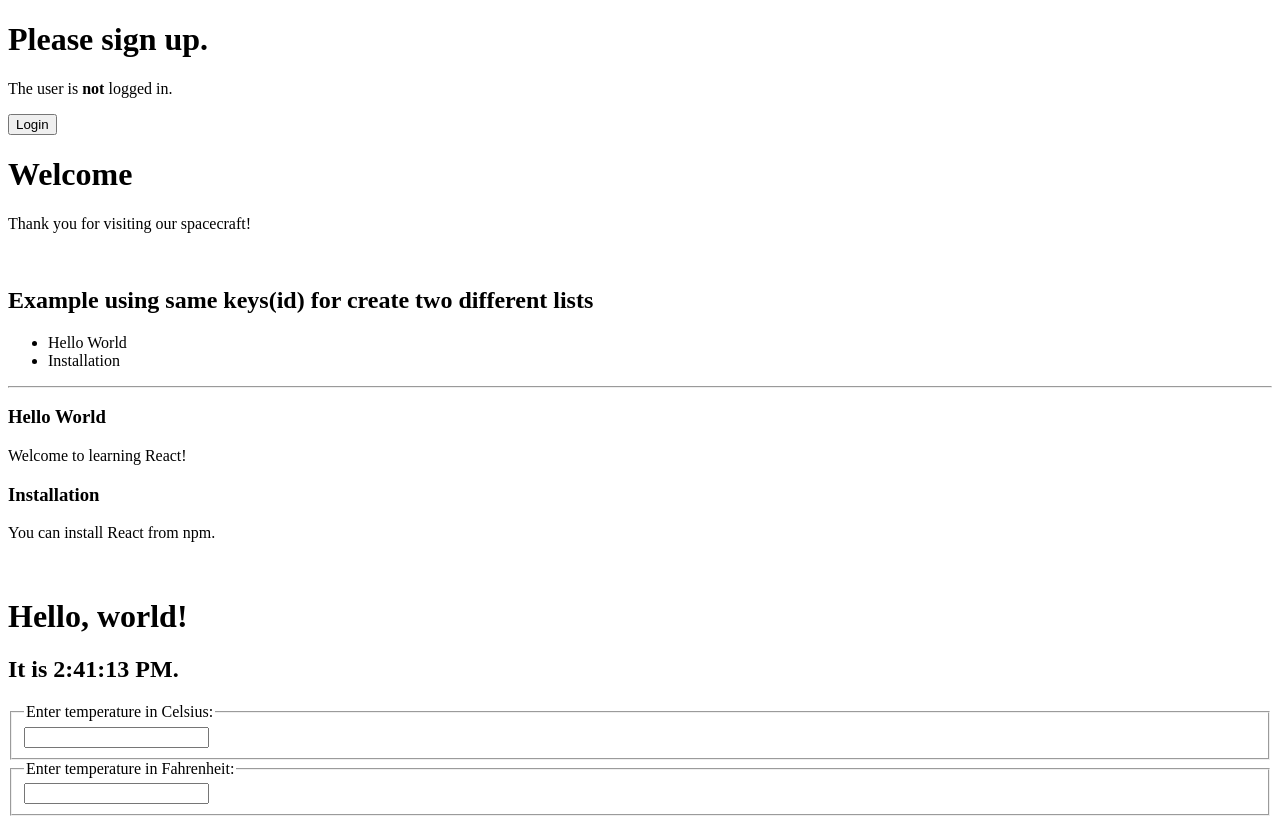
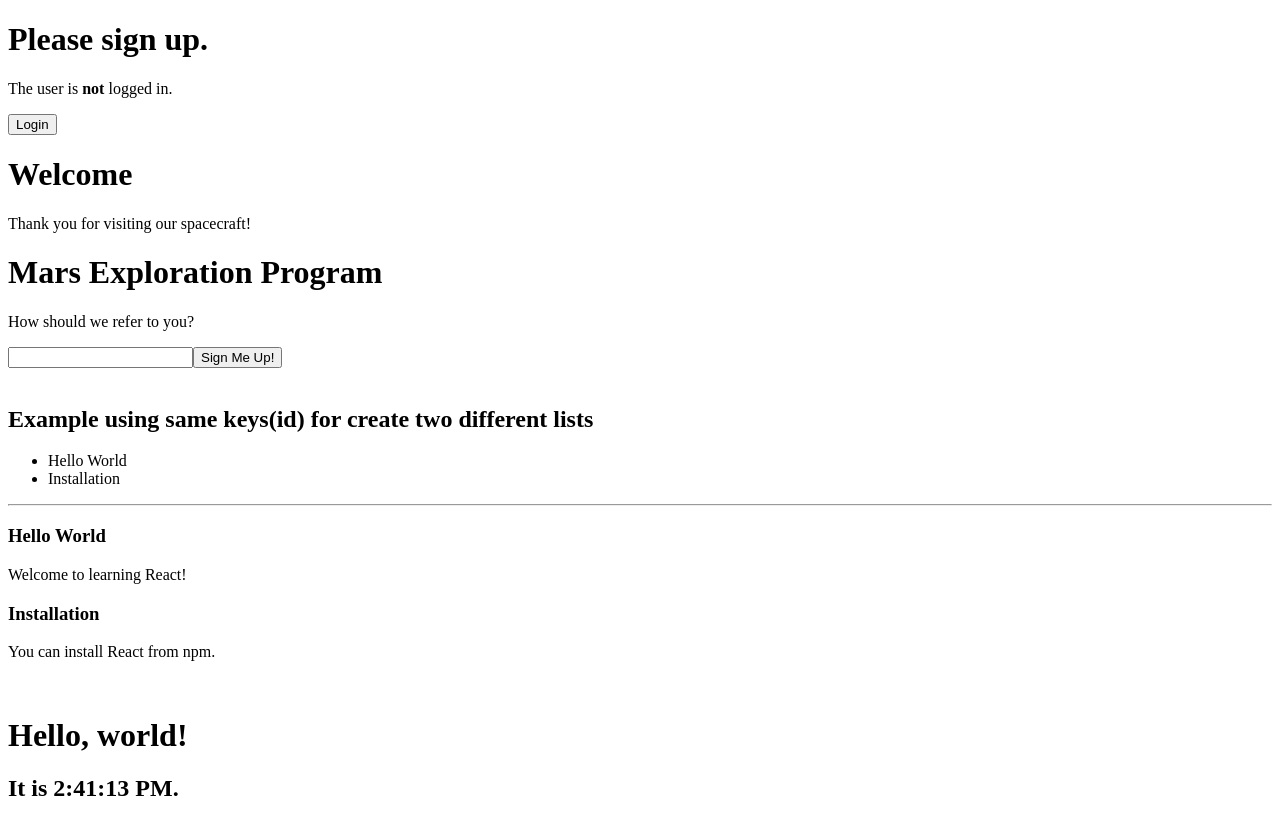
Before and after one commit to duza/test_react_project, a React (Create React App) app in the folder hello-world/: page / in a window 1280 px wide. Shown: the top 818 px of the page. Built offline with nearby package versions, Linux system fonts and the light colour scheme.

Commit message:
Added composition.

```diff
--- a/hello-world/src/index.js
+++ b/hello-world/src/index.js
@@ -43,6 +43,51 @@
     </div>
   );
 }
+
+function Dialog(props) {
+  return (
+    <FancyBorder color="blue">
+      <h1 className="Dialog-title">
+        {props.title}
+      </h1>
+      <p className="Dialog-message">
+        {props.message}
+      </p>
+      {props.children}
+    </FancyBorder>
+  );
+}
+
+class SignUpDialog extends React.Component {
+  constructor(props) {
+    super(props);
+    this.handleChange = this.handleChange.bind(this);
+    this.handleSignUp = this.handleSignUp.bind(this);
+    this.state = {login: ''};
+  }
+
+  render() {
+    return (
+      <Dialog title="Mars Exploration Program"
+              message="How should we refer to you?">
+        <input value={this.state.login}
+               onChange={this.handleChange} />
+        <button onClick={this.handleSignUp}>
+          Sign Me Up!
+        </button>
+      </Dialog>
+    );
+  }
+
+  handleChange(e) {
+    this.setState({login: e.target.value});
+  }
+
+  handleSignUp() {
+    alert(`Welcome aboard, ${this.state.login}!`);
+  }
+}
+
 
 function WelcomeDialog() {
   return (
@@ -557,6 +602,7 @@
     <div>
     <LoginControl />
     <WelcomeDialog />
+    <SignUpDialog />
     <AppWithChildren />
     <Blog posts={posts} />
     <Clock />
```
